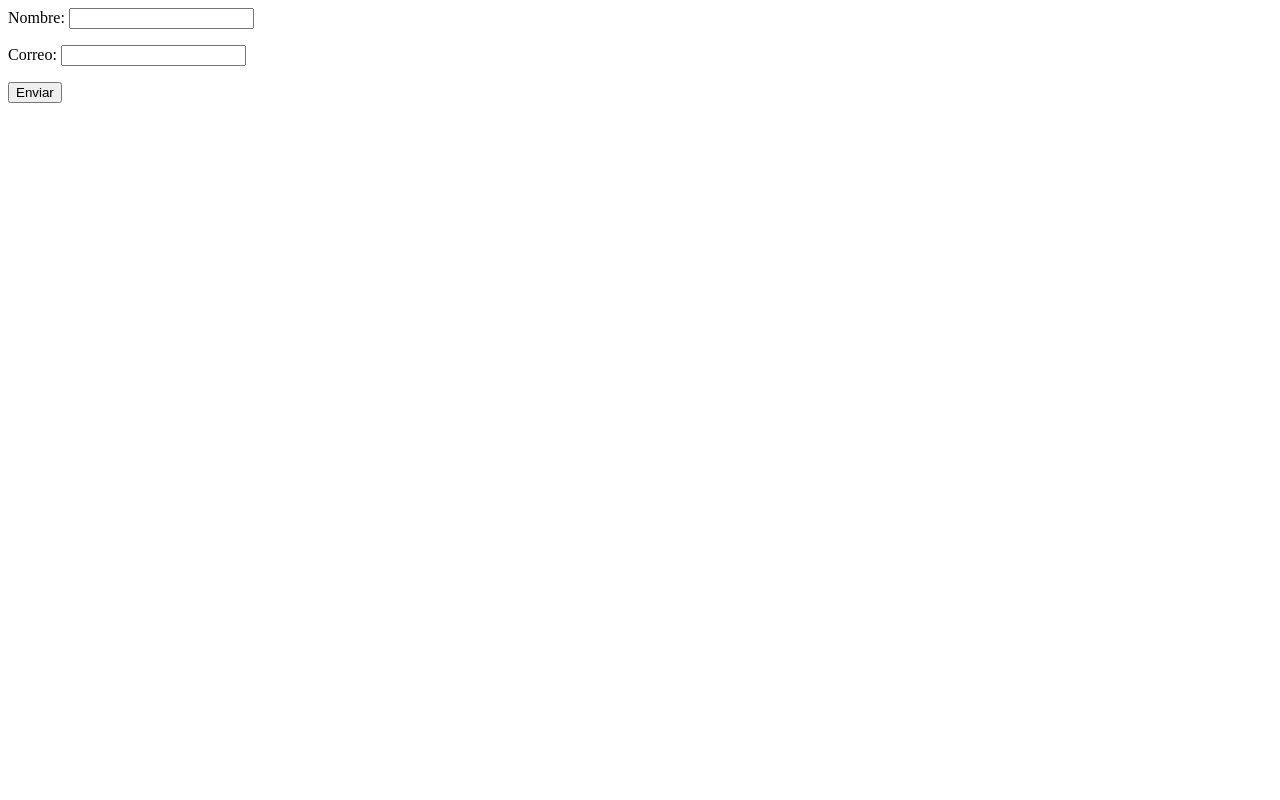
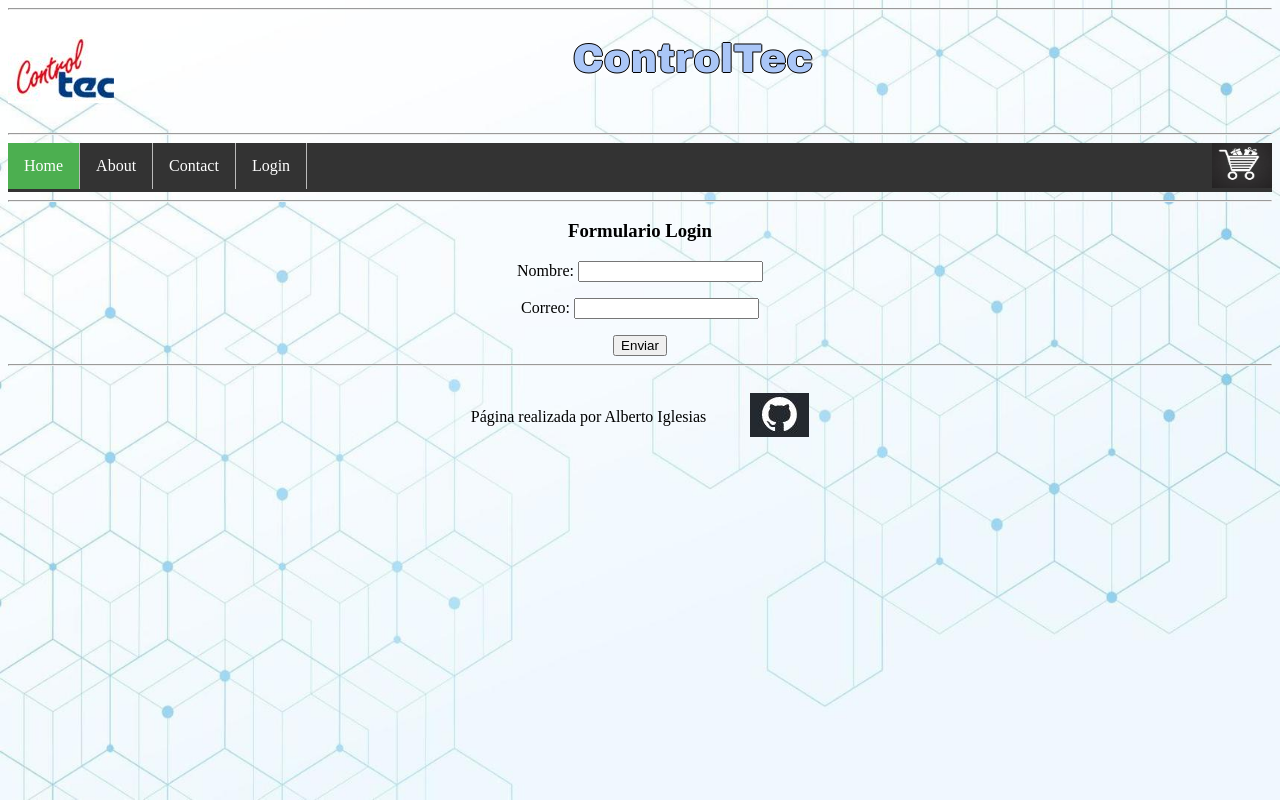
Before and after one commit to aiglesiasd/LTAW-Practicas, a plain HTML site: page P2/Formulario.html in a window 1280 px wide. Drawn offline with Linux system fonts and the light colour scheme.

Commit message:
cambios para p2

```diff
--- a/P2/Formulario.html
+++ b/P2/Formulario.html
@@ -1,13 +1,35 @@
 <!DOCTYPE html>
-<html>
+<html lang = "en" dir = "ltr">
     <head>
-    <meta charset="UTF-8">
+        <meta charset = "utf-8">
+        <title>ControlTec</title>
         <meta http-equiv="X-UA-Compatible" content="IE=edge">
-    <meta name="viewport" content="width=device-width, initial-scale=1.0">
-    <title>Formulario Login</title>
+        <meta name="viewport" content="width=device-width, initial-scale=1">
+        <link rel = "stylesheet" href="estilos.css">
     </head>
-<body>
-    <form action="/procesar" method="get">
+    <body background="images/fondo.jpg" class ="bg">
+        <font color="black" face="Arial">
+            <hr>
+            <div>
+                <h1 align="center" class="titulo">ControlTec <img class= "titulo"  style = "float:left" hspace = "0" src="images/LOGO.JPG" ></h1>
+            </div>
+            <br>
+            <hr>
+        </font>
+        <div>
+            <ul class="ul">
+                <li class="n"><a class="activar" href="tienda.html">Home</a></li>
+                <li class="n"><a href="about.html">About</a></li>
+                <li class="n"><a href="contacto.html">Contact</a></li>
+                <li class="n"><a href="Formulario.html">Login</a></li>
+                <li style="float:right" class="na"><a href="comprar"><img src="carrito.JPG"width = "60px"  height="45px"></a></li>
+
+            </ul>
+        </div>
+        <hr>
+        <div align="center">
+            <h3>Formulario Login</h3>
+            <form  action="/procesar" method="get">
                 Nombre:
                 <input type="text" name="nombre"/>
                 <p></p>
@@ -16,5 +38,21 @@
                 <p></p>
                 <input type="submit" value="Enviar"/>
             </form>
+        </div>
+        <hr>
+        <footer>
+            <table align="center">
+                <tr>
+                    <td>
+                        <p>Página realizada por Alberto Iglesias </p>
+                    </td>
+                    <td>
+                        <ol>
+                            <a href="https://github.com/aiglesiasd"><img  src="images/github.JPG"></a>
+                        </ol>
+                    </td>
+                </tr>
+            </table>
+        </footer>
     </body>
 </html>
```
Also changed, not shown: P2/about.html (+2 -0 lines), P2/contacto.html (+2 -0 lines), P2/escaneres.html (+7 -0 lines), P2/monitores.html (+9 -0 lines), P2/ordenadoresSobremesa.html (+9 -0 lines), P2/tienda.html (+2 -0 lines). Lines whose indentation alone changed are shown as unchanged.
